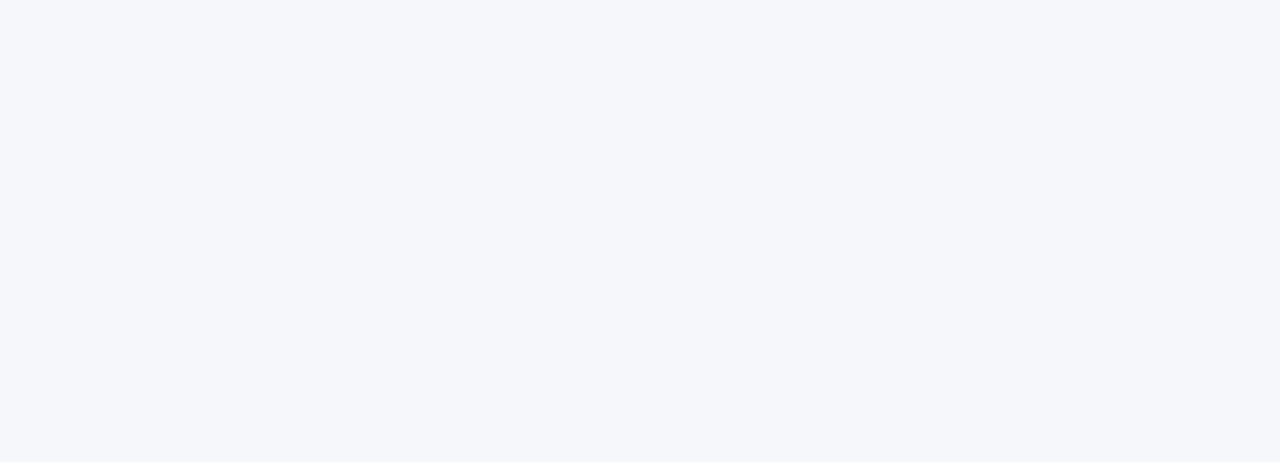
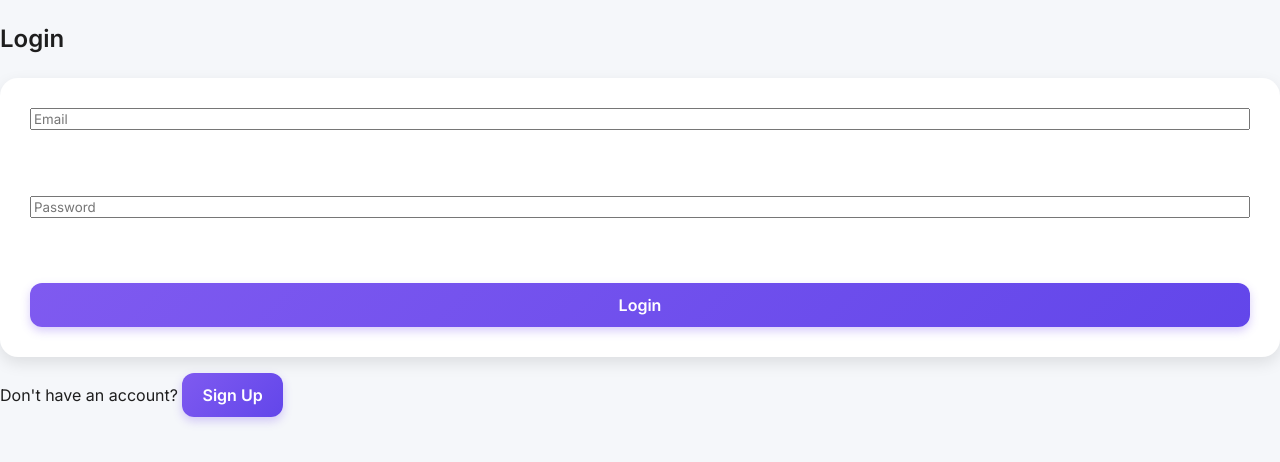
Before and after one commit to gitKrishh/Note-Nest, a React (Vite) app in the folder frontend/: page /login in a window 1280 px wide. Before the commit this address had no page. Shown: the top 462 px of the page. Built offline with nearby package versions, Linux system fonts and the light colour scheme; no server answers.

Commit message:
auth form firebase

```diff
--- a/frontend/package.json
+++ b/frontend/package.json
@@ -9,17 +9,15 @@
     "lint": "eslint .",
     "preview": "vite preview"
   },
-
   "dependencies": {
     "@mantine/core": "^8.1.3",
     "@mantine/hooks": "^8.1.3",
+    "firebase": "^12.0.0",
     "react": "^19.1.0",
     "react-dom": "^19.1.0",
     "react-draggable": "^4.5.0",
     "react-router-dom": "^7.6.3"
   },
-
-
   "devDependencies": {
     "@eslint/js": "^9.30.1",
     "@types/react": "^19.1.8",
--- /dev/null
+++ b/frontend/src/AuthContext.jsx
@@ -0,0 +1,27 @@
+import React, { createContext, useContext, useEffect, useState } from 'react';
+import { onAuthStateChanged } from 'firebase/auth';
+import { auth } from './firebase'; // Your firebase config
+
+const AuthContext = createContext();
+
+export const AuthProvider = ({ children }) => {
+  const [currentUser, setCurrentUser] = useState(null);
+  const [loading, setLoading] = useState(true); // 🔥 add loading state
+
+  useEffect(() => {
+    const unsubscribe = onAuthStateChanged(auth, (user) => {
+      setCurrentUser(user);
+      setLoading(false); // ✅ Done loading
+    });
+
+    return () => unsubscribe();
+  }, []);
+
+  return (
+    <AuthContext.Provider value={{ currentUser }}>
+      {!loading && children} {/* 👈 only render children when done */}
+    </AuthContext.Provider>
+  );
+};
+
+export const useAuth = () => useContext(AuthContext);
--- /dev/null
+++ b/frontend/src/ProtectedRoute.jsx
@@ -0,0 +1,10 @@
+// ProtectedRoute.jsx
+import { Navigate } from 'react-router-dom';
+import { useAuth } from './AuthContext';
+
+const ProtectedRoute = ({ children }) => {
+  const { user } = useAuth();
+  return user ? children : <Navigate to="/login" />;
+};
+
+export default ProtectedRoute;
--- /dev/null
+++ b/frontend/src/firebase.jsx
@@ -0,0 +1,24 @@
+import { initializeApp } from "firebase/app";
+import { getAuth } from "firebase/auth";
+
+const firebaseConfig = {
+
+  apiKey: "AIzaSyDl_EtIBuTMNLdvTbDPzJrNcLk4-Y9YfWA",
+
+  authDomain: "notenest-e5bca.firebaseapp.com",
+
+  projectId: "notenest-e5bca",
+
+  storageBucket: "notenest-e5bca.firebasestorage.app",
+
+  messagingSenderId: "1039905219441",
+
+  appId: "1:1039905219441:web:85661afa57467a7b028cd0",
+
+  measurementId: "G-NW5WV8NRN5"
+
+};
+
+
+const app = initializeApp(firebaseConfig);
+export const auth = getAuth(app);
--- a/frontend/src/main.jsx
+++ b/frontend/src/main.jsx
@@ -1,24 +1,40 @@
 import React from 'react';
 import ReactDOM from 'react-dom/client';
-import { BrowserRouter, Routes, Route } from 'react-router-dom';
-import App from './App.jsx';
-import Home from './pages/Home.jsx';
-import About from './pages/About.jsx';
-import Sticky from './pages/StickyPage.jsx';
-import NoteDetail from './pages/NoteDetail.jsx';
-import StickyPage from './pages/StickyPage.jsx';
+import { BrowserRouter, Routes, Route, Navigate } from 'react-router-dom';
+import App from './App'; // Layout with <Nav /> + <Outlet />
+import Home from './pages/Home';
+import About from './pages/About';
+import Login from './pages/Login';
+import Register from './pages/Register';
+import NoteDetail from './pages/NoteDetail';
+import StickyPage from './pages/StickyPage';
+import { AuthProvider } from './AuthContext';
+import ProtectedRoute from './ProtectedRoute';
 
 ReactDOM.createRoot(document.getElementById('root')).render(
+  <BrowserRouter>
+    <AuthProvider>
+      <Routes>
+        {/* Routes WITHOUT sidebar */}
+        <Route path="/" element={<Navigate to="/login" />} />
+        <Route path="/login" element={<Login />} />
+        <Route path="/register" element={<Register />} />
 
-    <BrowserRouter>
-      <Routes>
-        <Route path="/" element={<App />}>
-          <Route path="/" element={<Home />} />
-          <Route path="/home" element={<Home />} />
-          <Route path="/notes/:id" element={<NoteDetail />} />
+        {/* Routes WITH sidebar (Protected + Layout) */}
+        <Route
+          path="/"
+          element={
+            <ProtectedRoute>
+              <App /> {/* App contains Nav + Outlet */}
+            </ProtectedRoute>
+          }
+        >
+          <Route path="home" element={<Home />} />
+          <Route path="about" element={<About />} />
           <Route path="sticky" element={<StickyPage />} />
-          <Route path="about" element={<About />} />
+          <Route path="notes/:id" element={<NoteDetail />} />
         </Route>
       </Routes>
-    </BrowserRouter>
+    </AuthProvider>
+  </BrowserRouter>
 );
--- /dev/null
+++ b/frontend/src/pages/Login.jsx
@@ -0,0 +1,54 @@
+import React, { useState } from 'react';
+import { signInWithEmailAndPassword } from 'firebase/auth';
+import { auth } from '../firebase';
+import { useNavigate, Link } from 'react-router-dom';
+
+function Login() {
+  const [email, setEmail] = useState('');
+  const [password, setPassword] = useState('');
+  const [error, setError] = useState('');
+  const navigate = useNavigate(); // ✅ initialize useNavigate
+
+  const handleLogin = async (e) => {
+    e.preventDefault();
+    try {
+      const userCredential = await signInWithEmailAndPassword(auth, email, password);
+      const user = userCredential.user;
+      console.log('Logged in user:', user);
+      setError('');
+      navigate('/home'); // ✅ redirect after login
+    } catch (err) {
+      setError(err.message);
+    }
+  };
+
+  return (
+    <div>
+      <h2>Login</h2>
+      <form onSubmit={handleLogin}>
+        <input
+          type="email"
+          placeholder="Email"
+          value={email}
+          onChange={(e) => setEmail(e.target.value)}
+        /><br />
+        <input
+          type="password"
+          placeholder="Password"
+          value={password}
+          onChange={(e) => setPassword(e.target.value)}
+        /><br />
+        <button type="submit">Login</button>
+      </form>
+      <p>
+        Don't have an account?{" "}
+        <Link to="/register">
+          <button>Sign Up</button>
+        </Link>
+      </p>
+      {error && <p style={{ color: 'red' }}>{error}</p>}
+    </div>
+  );
+}
+
+export default Login;
--- /dev/null
+++ b/frontend/src/pages/Register.jsx
@@ -0,0 +1,38 @@
+import { useState } from "react";
+import { createUserWithEmailAndPassword } from "firebase/auth";
+import { auth } from "../firebase";
+import { useNavigate } from "react-router-dom"; // ✅ import this
+
+export default function Register() {
+  const [email, setEmail] = useState("");
+  const [password, setPassword] = useState("");
+  const navigate = useNavigate(); // ✅ initialize navigate
+
+  const handleRegister = async () => {
+    try {
+      await createUserWithEmailAndPassword(auth, email, password);
+      alert("User registered!");
+      navigate("/login"); // ✅ redirect to login
+    } catch (err) {
+      alert(err.message);
+    }
+  };
+
+  return (
+    <div>
+      <h2>Register</h2>
+      <input
+        value={email}
+        onChange={(e) => setEmail(e.target.value)}
+        placeholder="Email"
+      />
+      <input
+        value={password}
+        onChange={(e) => setPassword(e.target.value)}
+        placeholder="Password"
+        type="password"
+      />
+      <button onClick={handleRegister}>Sign Up</button>
+    </div>
+  );
+}
```
Also changed, not shown: 2 other files (tests, documents, lock files or other folders).
